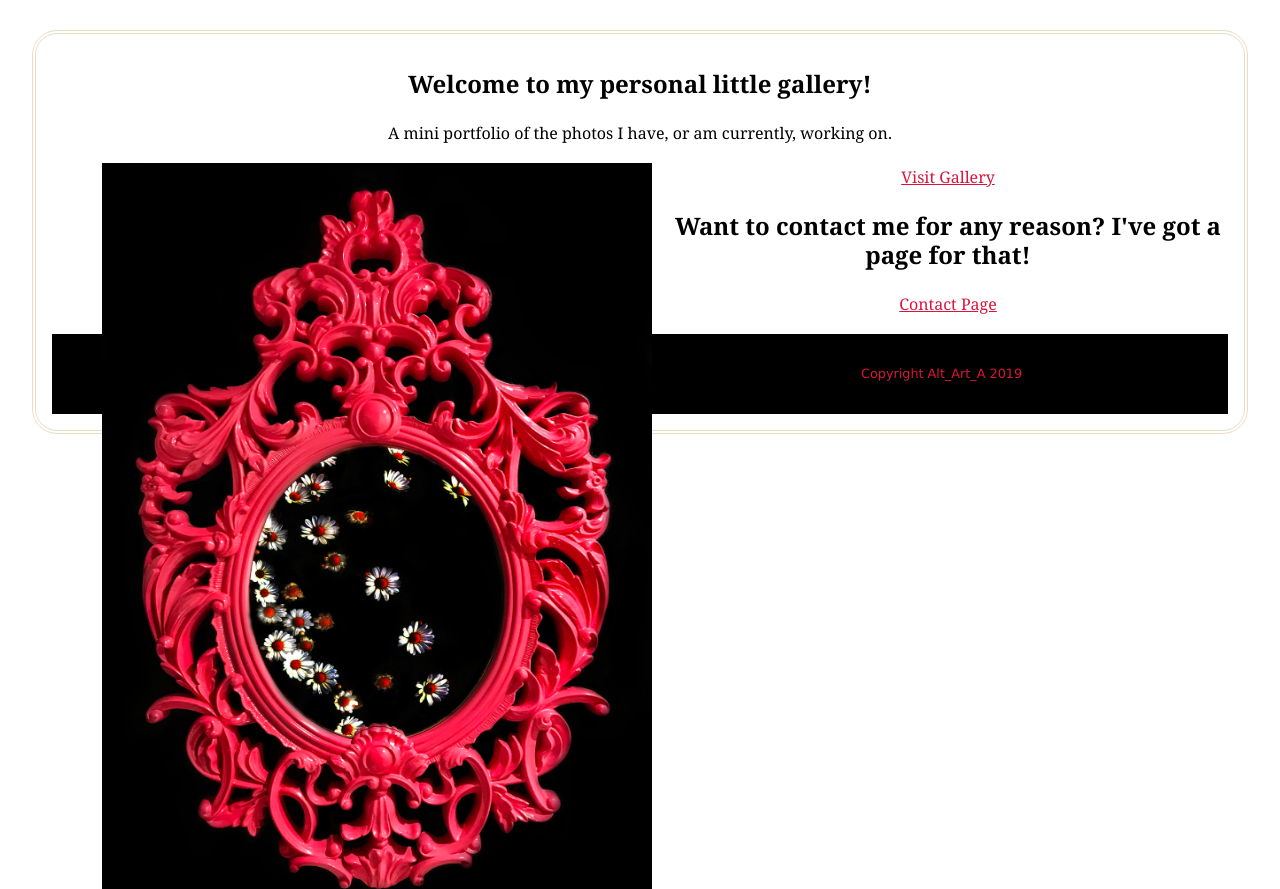
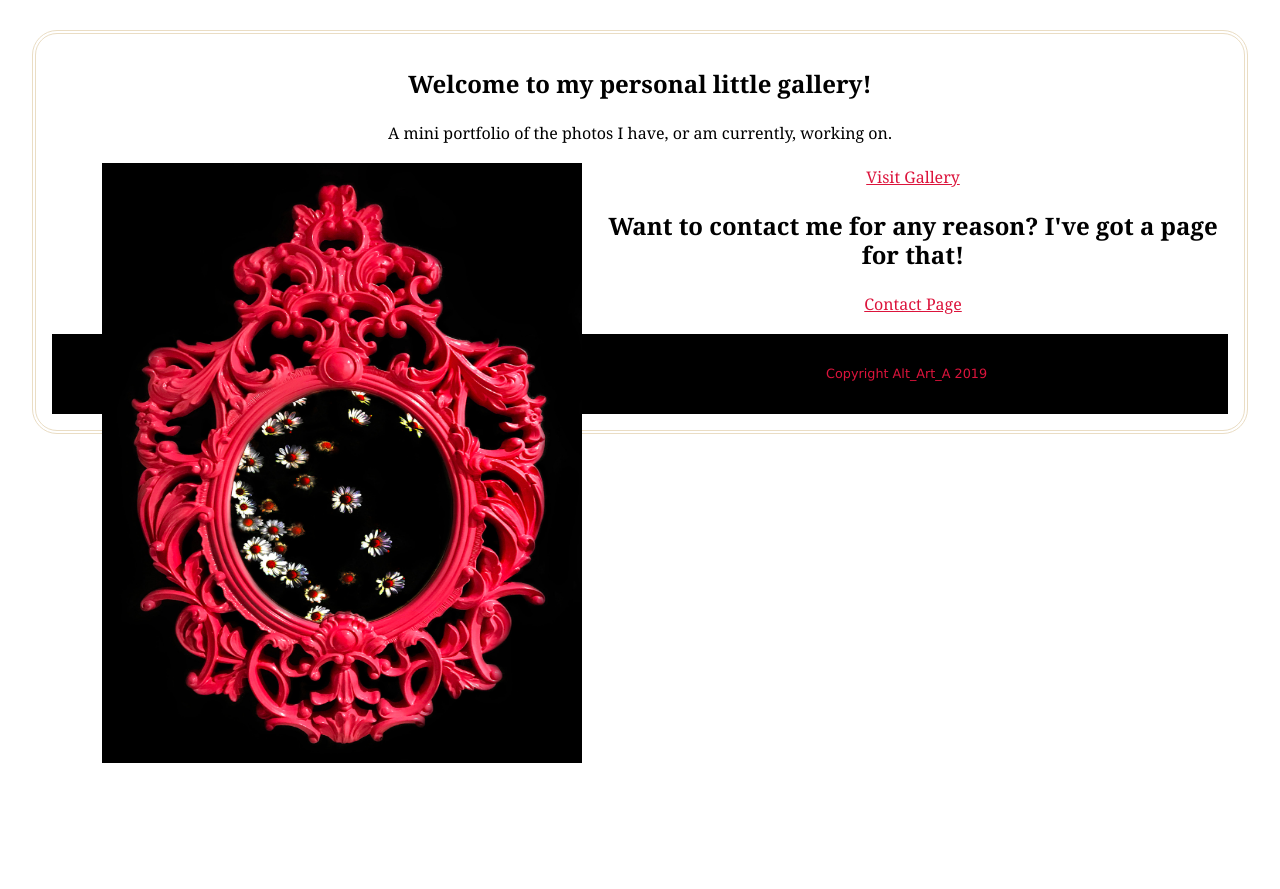
Before and after one commit to Allie230/Alt_Art_A, a plain HTML site: page Website/index.html in a window 1280 px wide. Shown: the part 242-1131 px from the top of the page. After the commit the page ends 1021 px from the top, so only its background shows below. Drawn offline with Linux system fonts and the light colour scheme; a web font is replaced by a local one.

Commit message:
Add files via upload

```diff
--- a/Website/index.html
+++ b/Website/index.html
@@ -49,7 +49,7 @@
 <h2>Welcome to my personal little gallery!</h2>
 
 <p>A mini portfolio of the photos I have, or am currently, working on.</p>
-<a href="mirror.html"><img src="images/Mirror.jpg" alt="Mirror with flowers inside" height="750" width="550"></a>
+<a href="mirror.html"><img src="images/Mirror.jpg" alt="Mirror with flowers inside" height="600" width="480"></a>
 <p><a href="Gallery.html">Visit Gallery</a></p>
 <h2>Want to contact me for any reason? I've got a page for that!</h2>
 <p><a href="Contact.html">Contact Page</a></p>
```
